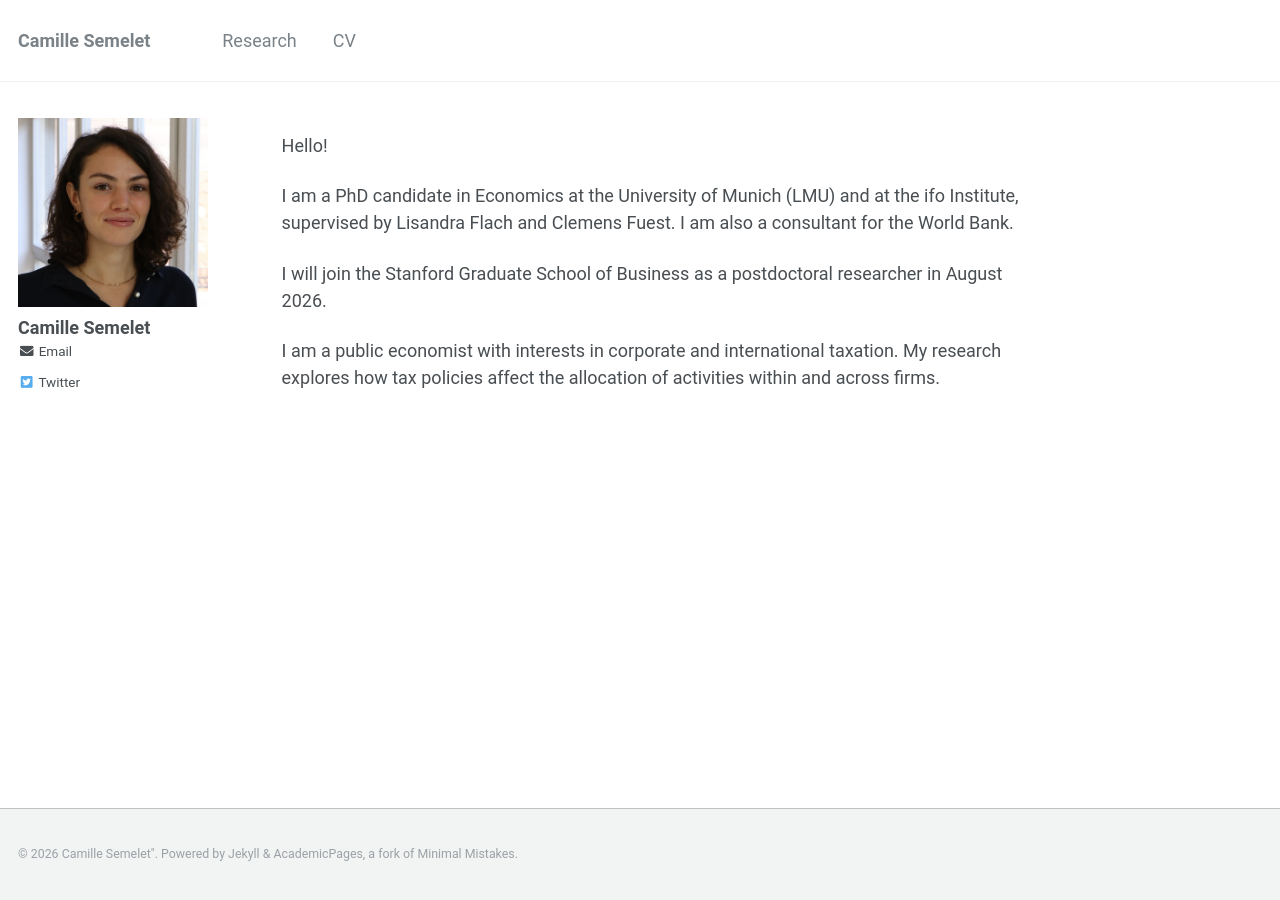
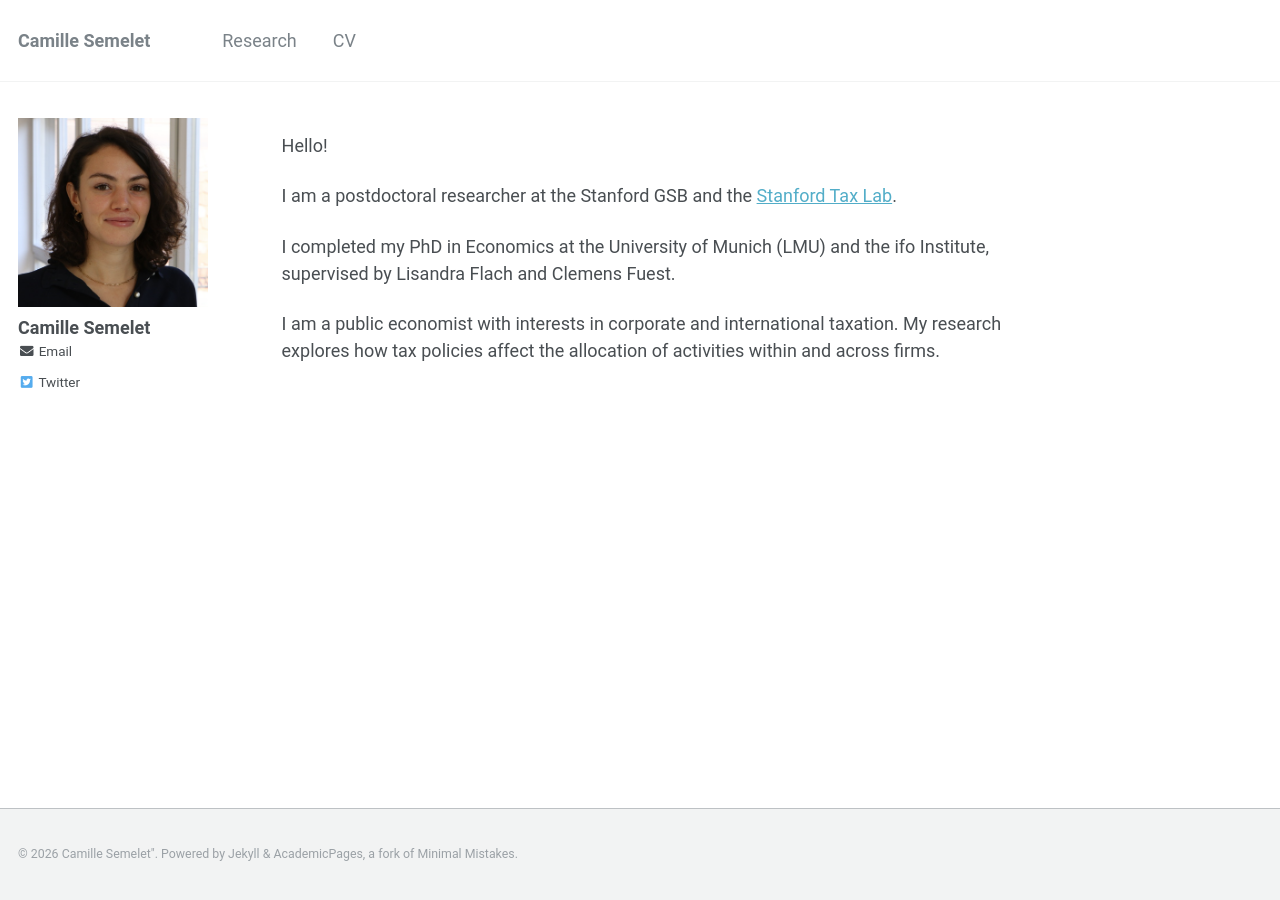
Before and after one commit to CamilleSemelet/camillesemelet.github.io, a Jekyll site: the page built from _pages/about.md, in a window 1280 px wide. Built offline with Jekyll 4.4.1, drawn with Linux system fonts in a browser that asks for light colours.

Commit message:
Update about.md

```diff
--- a/_pages/about.md
+++ b/_pages/about.md
@@ -19,9 +19,9 @@ redirect_from:
 
 Hello!
 
-I am a PhD candidate in Economics at the University of Munich (LMU) and at the ifo Institute, supervised by Lisandra Flach and Clemens Fuest. I am also a consultant for the World Bank.
+I am a postdoctoral researcher at the Stanford GSB and the [Stanford Tax Lab](https://stax.stanford.edu/).
 
-I will join the Stanford Graduate School of Business as a postdoctoral researcher in August 2026.
+I completed my PhD in Economics at the University of Munich (LMU) and the ifo Institute, supervised by Lisandra Flach and Clemens Fuest.
 
 I am a public economist with interests in corporate and international taxation. My research explores how tax policies affect the allocation of activities within and across firms.
 
```
